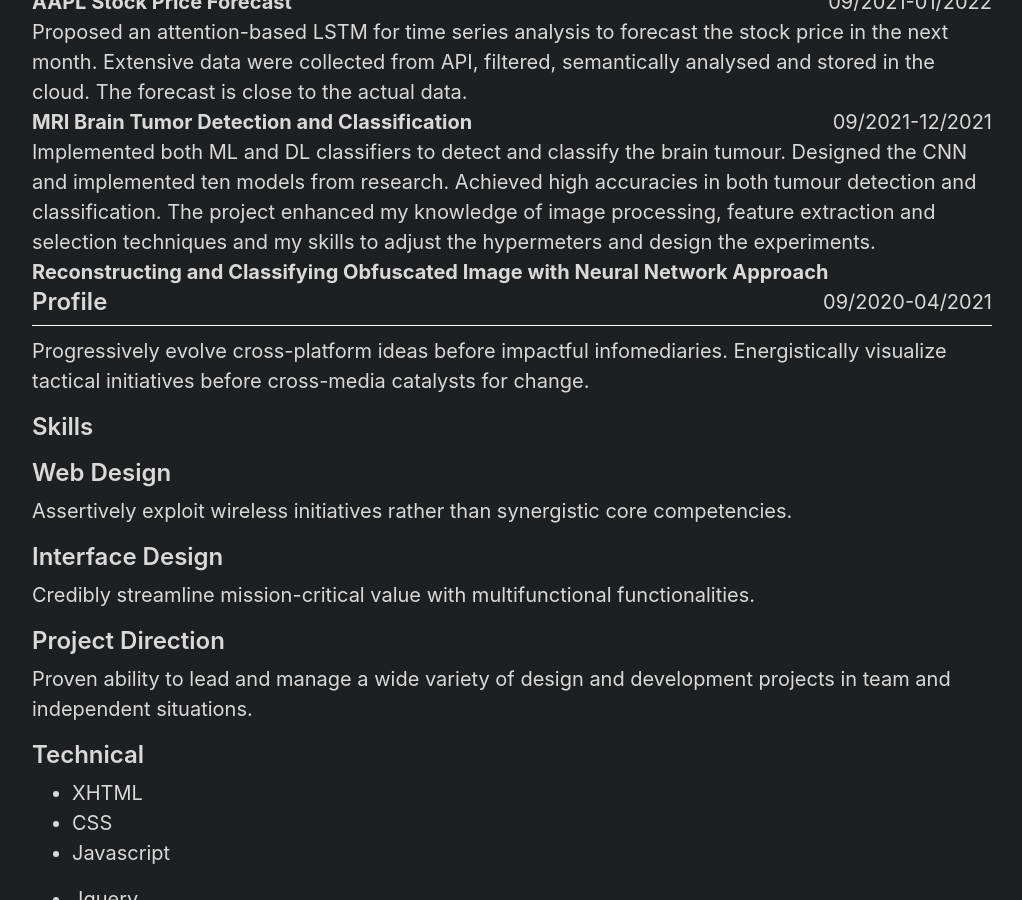
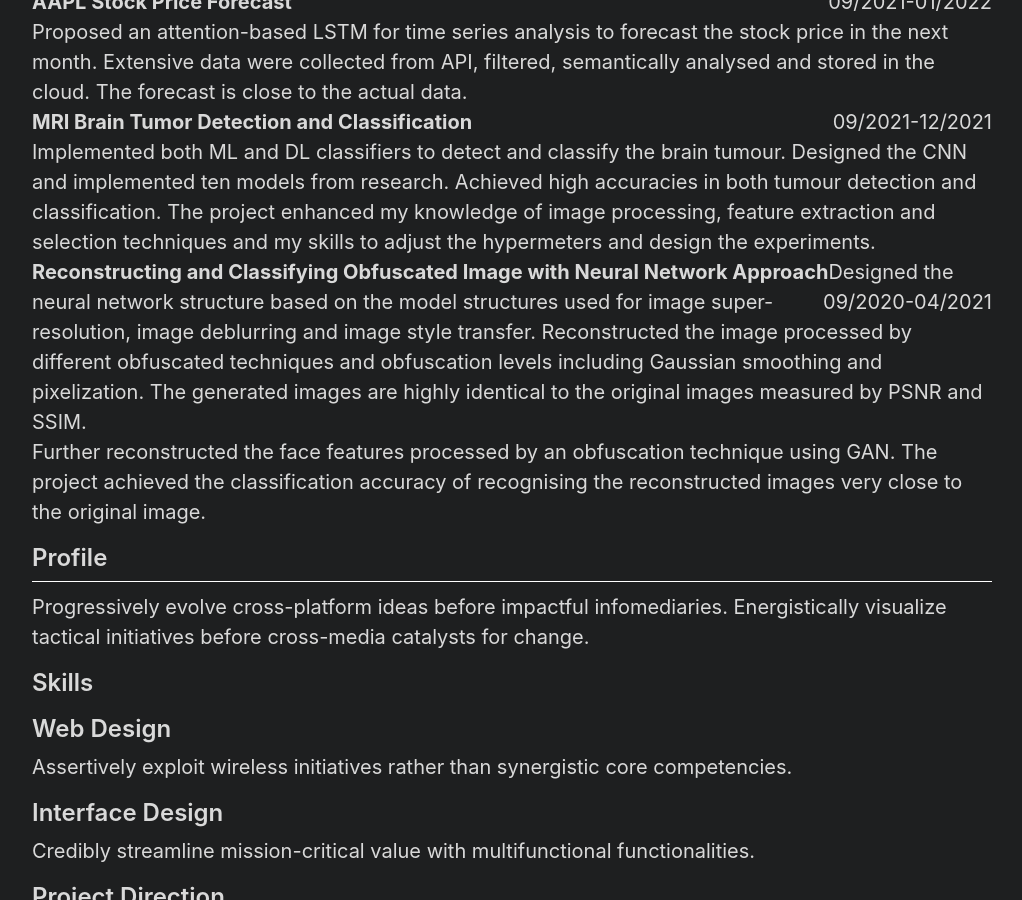
Before and after one commit to Zhao-Mingyang/zhao-mingyang.github.io, a Jekyll site: the page built from about.md, in a window 1280 px wide and 900 px high, scrolled down 606 px. Shown: the whole window, without its empty margins (128-1150 px from the left). Built offline with Jekyll 4.4.1, drawn with Linux system fonts in a browser that asks for light colours.

Commit message:
Update default.html

```diff
--- a/_layouts/default.html
+++ b/_layouts/default.html
@@ -39,6 +39,12 @@
 	processing, feature extraction and selection techniques and my skills to adjust the hypermeters and design the experiments.
 	<div style="float:left; text-align:left"> <b> Reconstructing and Classifying Obfuscated Image with Neural Network Approach  </b> </div>
 		     <div style="float:right; text-align:right"> 09/2020-04/2021</div> <br>
+	Designed the neural network structure based on the model structures used for image super-resolution, image deblurring and image
+	style transfer. Reconstructed the image processed by different obfuscated techniques and obfuscation levels including Gaussian
+	smoothing and pixelization. The generated images are highly identical to the original images measured by PSNR and SSIM. <br>
+	Further reconstructed the face features processed by an obfuscation technique using GAN. The project achieved the classification
+	accuracy of recognising the reconstructed images very close to the original image.
+
 
       </main>
 
```
